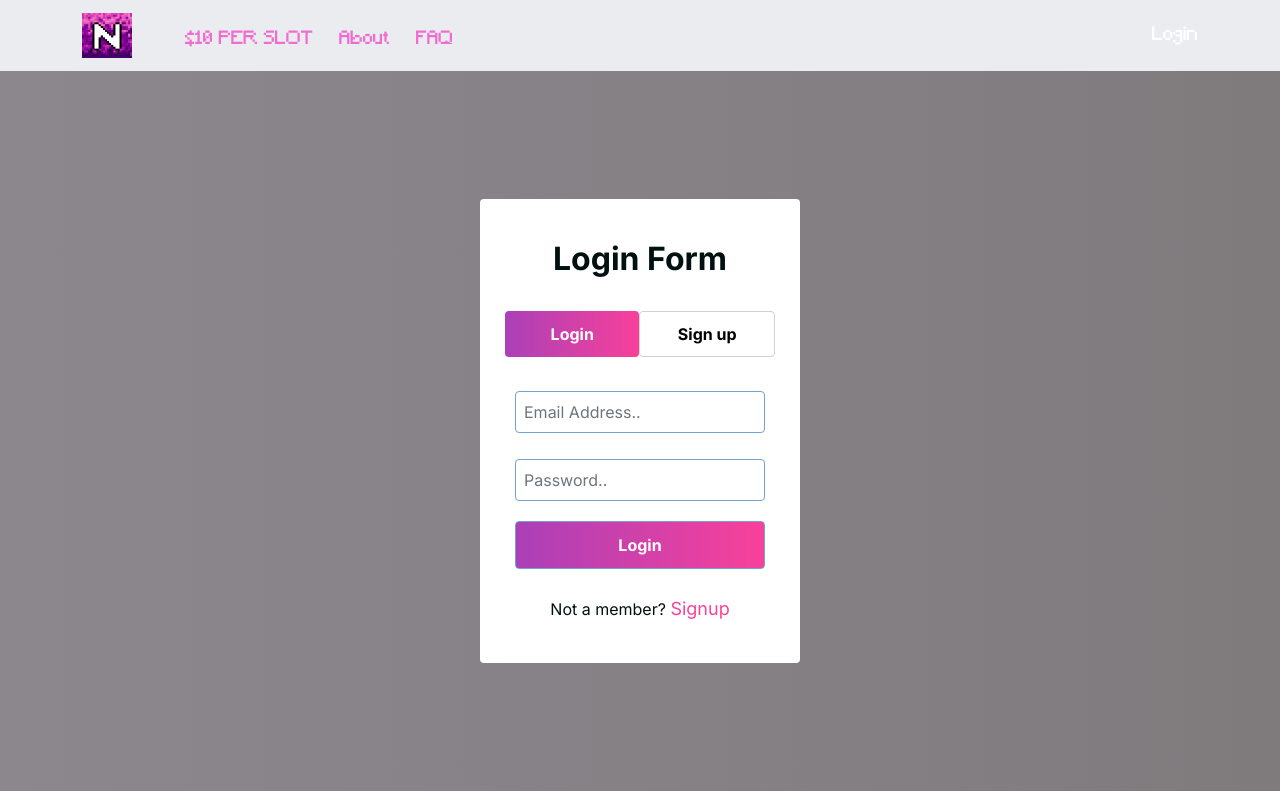
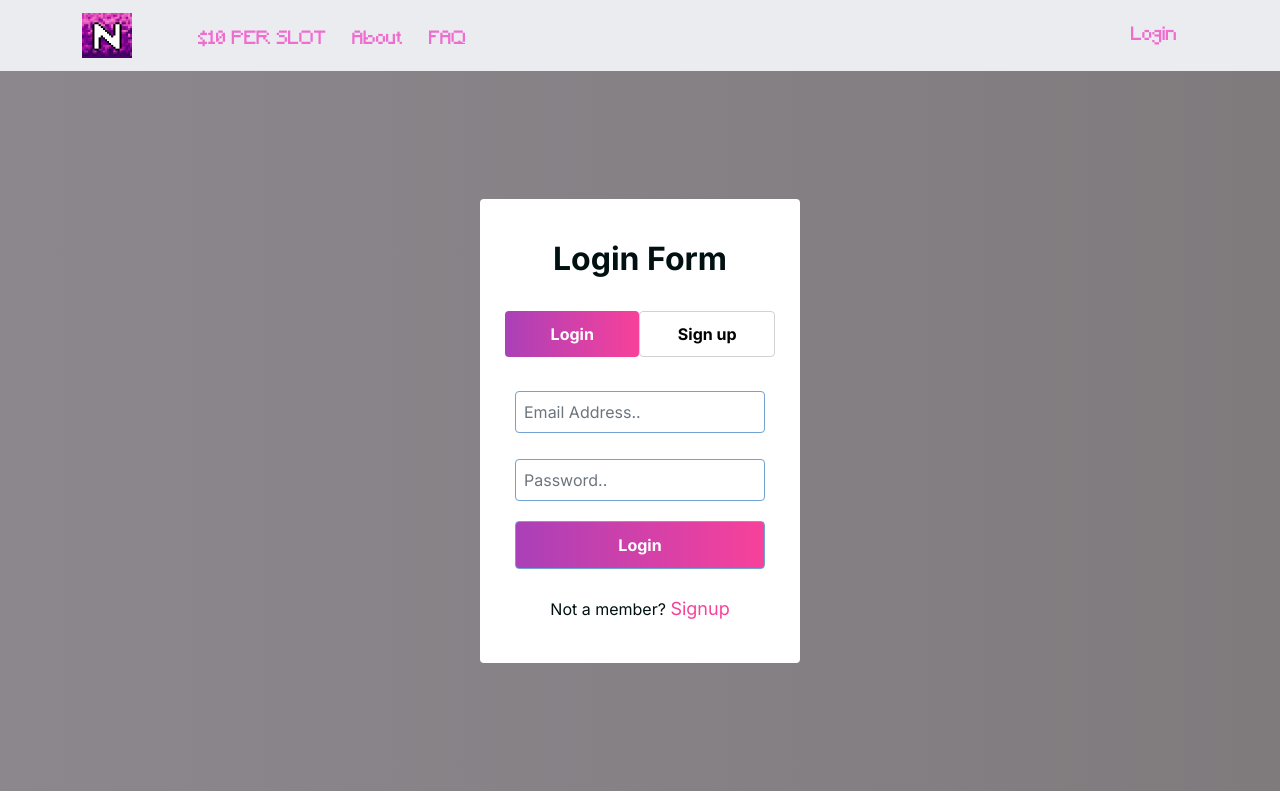
Before and after one commit to Rakibul-Islam-GitHub/NFTs-LAND, a Next.js app: page /login in a window 1280 px wide. Built offline with nearby package versions, Linux system fonts and the light colour scheme.

Commit message:
some color changes

```diff
--- a/components/header/Header.js
+++ b/components/header/Header.js
@@ -63,7 +63,7 @@ const Header = () => {
 
 
       {loggedInUser.email === (undefined||null) ?
-      <Link className="nav-link" href="/login">Login</Link>
+      <Nav.Link className="nav-link" style={{color: 'black'}} href="/login">Login</Nav.Link>
 
       :
 
--- a/components/header/header.css
+++ b/components/header/header.css
@@ -93,5 +93,15 @@
 
 @media screen and (max-width: 768px){
 
+  .slot-price{
 
+    padding: 0 0px;
+    /* cursor: pointer; */
+  }
+  .header-left{
+    margin-top:20px;
+  }
+  .navbar-nav a{
+    padding: 5px 0px;
+  }
 }
--- a/styles/globals.css
+++ b/styles/globals.css
@@ -409,6 +409,19 @@ td a{
 
 }
 
+.navbar-nav a {
+  color: rgb(240, 109, 208) !important;
+}
+.navbar-nav{
+  padding: 0 13px;
+}
+.navbar-toggler{
+  color: rgb(8, 7, 8) !important;
+  background: #0b0b0b;
+}
+.navbar-toggler-icon{
+  background-color: #00101b;
+}
 
 @media (max-width: 576px){
   /* footer{
```
